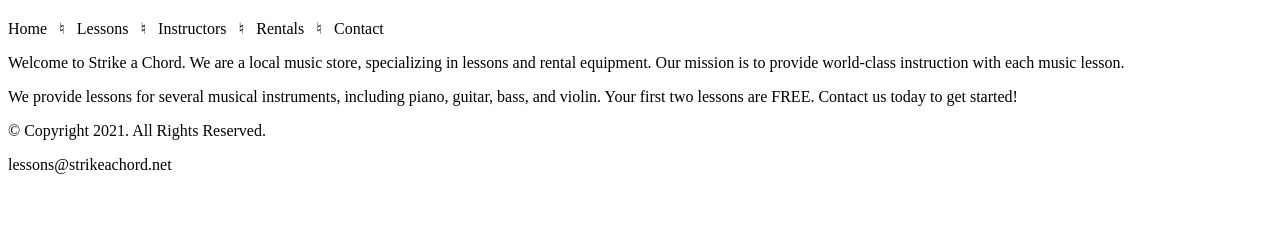
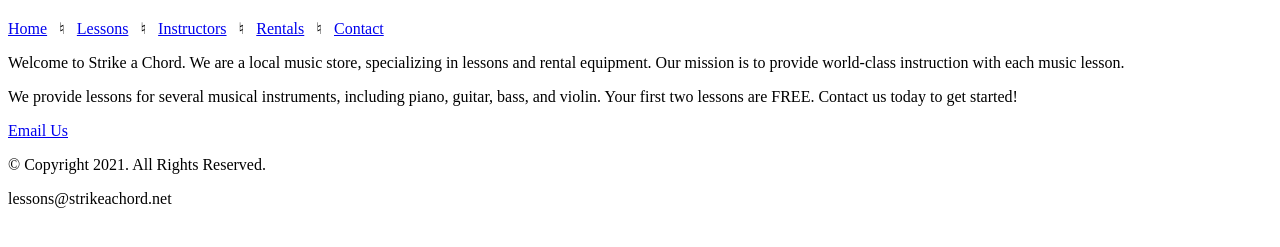
Before and after one commit to iexistok/MUSIC, a plain HTML site: page index.html in a window 1280 px wide. Shown: the part 61-308 px from the top of the page. Drawn offline with Linux system fonts and the light colour scheme.

Commit message:
Refactor navigation and main content structure

```diff
--- a/index.html
+++ b/index.html
@@ -16,21 +16,26 @@
     </header>
 
     <nav>
-        <p>Home &nbsp; &#9838; &nbsp;
-            Lessons &nbsp; &#9838; &nbsp;
-            Instructors &nbsp; &#9838; &nbsp;
-            Rentals &nbsp; &#9838; &nbsp;
-            Contact</p>
+        <p>
+            <a href="index.html">Home</a> &nbsp; &#9838; &nbsp;
+            <a href="lessons.html">Lessons</a> &nbsp; &#9838; &nbsp;
+            <a href="instructors.html">Instructors</a> &nbsp; &#9838; &nbsp;
+            <a href="rentals.html">Rentals</a> &nbsp; &#9838; &nbsp;
+            <a href="contact.html">Contact</a></p>
     </nav>
 
     <!-- Use the main area to add the main content to the webpage -->
     <main>
-        <p>Welcome to Strike a Chord. We are a local music store, specializing in lessons and rental equipment. Our mission is to provide world-class instruction with each music lesson.</p>
-        <p>We provide lessons for several musical instruments, including piano, guitar, bass, and violin. Your first two lessons are FREE. Contact us today to get started!</p>
+        <div></div>
+        <div id="intro">
+            <p>Welcome to Strike a Chord. We are a local music store, specializing in lessons and rental equipment. Our mission is to provide world-class instruction with each music lesson.</p>
+            <p>We provide lessons for several musical instruments, including piano, guitar, bass, and violin. Your first two lessons are FREE. Contact us today to get started!</p>
+        </div>
     </main>
 
     <!-- Use the footer area to add webpage footer content -->
     <footer>
+        <a href="mailto:lessons@strikeachord.net">Email Us</a>
         <p>&copy; Copyright 2021. All Rights Reserved.</p>
         <p>lessons@strikeachord.net</p>
     </footer>
```
